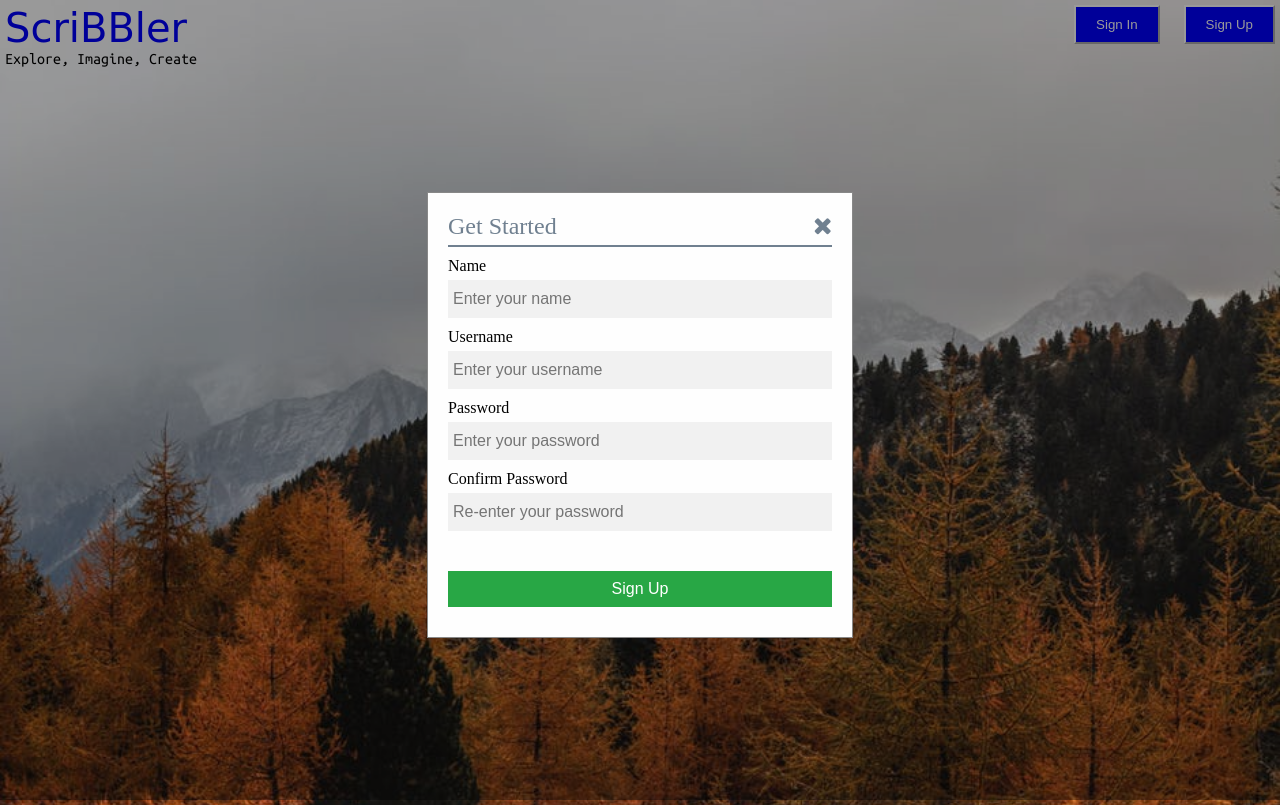
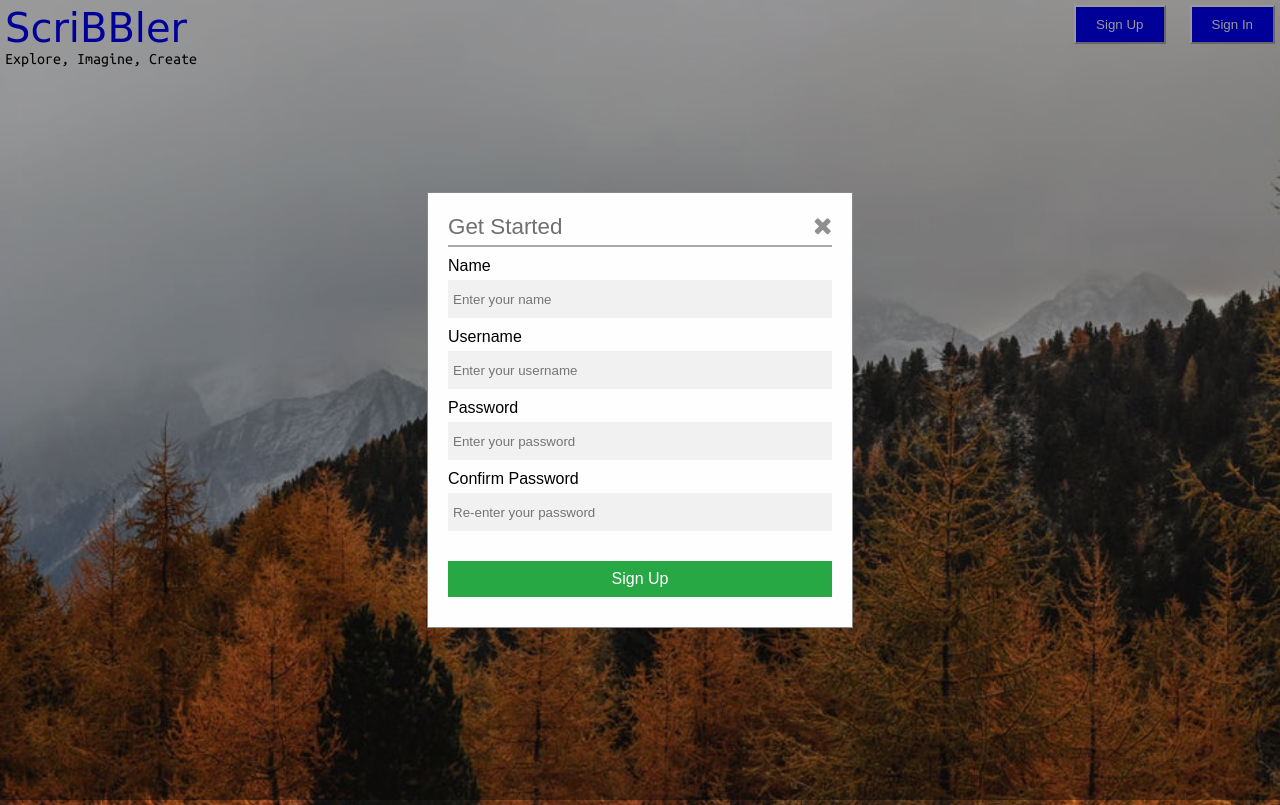
Before and after one commit to SindhujaSabbani/scribbler, a plain HTML site: page index.html in a window 1280 px wide. Both pictures are taken after a click on the button "Sign Up". Drawn offline with Linux system fonts and the light colour scheme; a web font is replaced by a local one.

Commit message:
enhanced modal css

```diff
--- a/html/header.html
+++ b/html/header.html
@@ -4,8 +4,8 @@
         <p class="logo-text">Explore, Imagine, Create</p>
     </div>
     <div class="header-buttons">
+        <input class="button header-button" type="button" value="Sign Up" onclick="signupClick()">
         <input class="button header-button" type="button" value="Sign In" onclick="signinClick()">
-        <input class="button header-button" type="button" value="Sign Up" onclick="signupClick()">
     </div>
 </div>
 
--- a/styles/common.css
+++ b/styles/common.css
@@ -34,6 +34,7 @@
 .header-button {
     background-color: blue;
     color: white;
+    text-align: center;
 }
 
 
@@ -63,21 +64,21 @@
 }
 
 .modal-header {
-    width: 100%;
-    border-bottom: 2px solid slategray;
+    display: flex;
+    justify-content: space-between;
+    align-items: baseline;
+    border-bottom: 2px solid darkgray;
 }
 
 .modal-title {
-    float: left;
-    width: 50%;
-    color: slategray;
-    font-size: 1.5rem;
+    color: #707070;
+    font-size: 1.4rem;
     margin: 0px 0px 5px 0px;
+    font-family: sans-serif;
 }
 .btn-modal-close {
-    float: right;
     font-size: 1.5em;
-    color: slategray;
+    color: #909090;
 }
 .modal-body {
     display: flex;
@@ -88,22 +89,23 @@
     display: flex;
     flex-direction: column;
     width: 100%;
+    font-family: sans-serif
 }
 .form-group {
     display: flex;
     flex-direction: column;
     margin: 0px 0px 10px 0px;
+    font-family: sans-serif;
 }
 .modal-form-control {
     display: flex;
     height: calc(2.25rem + 2px);
     padding: 0px 0px 0px 5px;
-    font-size: 1rem;
     line-height: 1.5;
-    color: darkgray;
     background-color: #f1f1f1;
     border: 0px;
     margin-top: 5px;
+    font-family: sans-serif;
 }
 
 .btn-modal {
@@ -119,25 +121,27 @@
     font-size: 1rem;
     line-height: 1.5;
     transition: color .15s;
-    margin: 30px 0px 10px 0px;
+    margin: 20px 0px 10px 0px;
     border-style: none;
 }
 
 .modal-footer {
     display: flex;
     justify-content: center;
-
-    width: 100%;
     align-items: center;
+    font-family: sans-serif;
+    margin-top: 10px;
 }
 
 .footer-title {
     color: black;
     font-weight: bold;
-    font-size: 1rem;
+    font-size: 0.8rem;
     margin-right: 5px;
 }
 
 .footer-link {
     color: blue;
+    font-weight: bold;
+    font-size: 0.8rem;
 }
```
